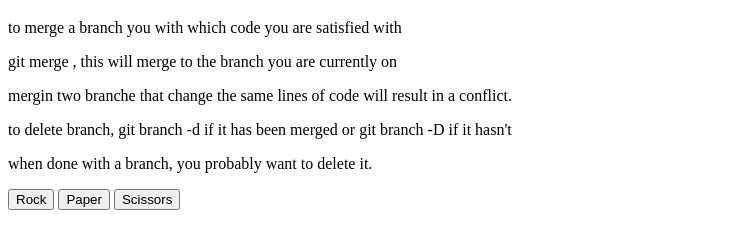
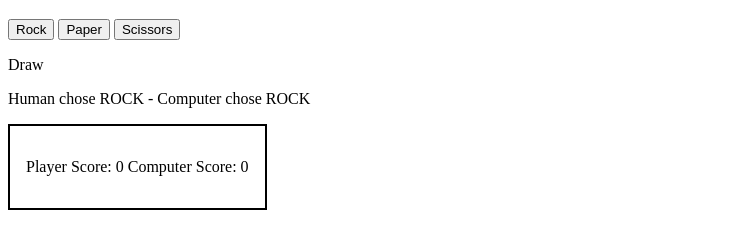
Before and after one commit to o-marin/rock-paper-scissors, a plain HTML site: page index.html in a window 1280 px wide. Both pictures are taken after a click on the button "Rock". Shown: the part 61-310 px from the top of the page, without its empty margins (0-747 px from the left). Drawn offline with Linux system fonts and the light colour scheme.

Commit message:
refine score display, add each player choice, finish project

```diff
--- a/index.html
+++ b/index.html
@@ -8,14 +8,6 @@
 <body>
 
     <h1>Let's play a friendly match of rock, paper, scissors</h1>
-
-    <section id="explanation">
-        <p>to merge a branch you with which code you are satisfied with</p>
-        <p>git merge <branch_name>, this will merge to the branch you are currently on</p>
-        <p>mergin two branche that change the same lines of code will result in a conflict.</p>
-        <p>to delete branch, git branch -d <branch_name> if it has been merged or git branch -D if it hasn't</branch_name></p>
-        <p>when done with a branch, you probably want to delete it.</p>
-    </section>
 
     <section id="buttons">
         <button id="rock">Rock</button>
--- a/javascript.js
+++ b/javascript.js
@@ -1,14 +1,10 @@
-let choices = ["ROCK", "PAPER", "SCISSORS"];
-
 //step 2: computer choice logic
 function getComputerChoice() {
+  let choices = ["ROCK", "PAPER", "SCISSORS"];
   return choices[Math.floor(Math.random() * choices.length)];
 }
 
 //step 3: human choice logic.
-
-
-
 
 //step 4: keeping scores
 
@@ -20,31 +16,36 @@ let computerScore = 0;
 function playRound(computerChoice, humanChoice) {
   let beats = { PAPER: "ROCK", ROCK: "SCISSORS", SCISSORS: "PAPER" };
 
+  if(humanScore == 5){
+    alert('Human is the Winner!');
+    humanScore = 0;
+    computerScore = 0;
+    location.reload();
+   }else if(computerScore == 5){
+     alert('Computer wins!')
+     humanScore = 0;
+     computerScore = 0;
+     location.reload();
+   }
+
+
   if (humanChoice == computerChoice) {
-    console.log(
-      `Computer chose ${computerChoice} - Humano chose ${humanChoice}`
-    );
     return "Draw";
   }
 
   if (beats[computerChoice] == humanChoice) {
     computerScore += 1;
-    console.log(
-      `Computer chose ${computerChoice} - Humano chose ${humanChoice}`
-    );
+
     return "The computer has won this match";
   } else {
     humanScore += 1;
-    console.log(
-      `Computer chose ${computerChoice} - Humano chose ${humanChoice}`
-    );
+
     return "The human has won this match";
-  }
   }
 
 
 
-
+}
 
 /**
  *
@@ -56,20 +57,61 @@ function playRound(computerChoice, humanChoice) {
  * textContent como playerChoice o humanChoice
  */
 
+let botones = document.querySelectorAll("#buttons button");
+console.log(buttons);
 
+let rock = document.querySelector("#rock");
+let paper = document.querySelector("#paper");
+let scissors = document.querySelector("#scissors");
 
-let botones = document.querySelectorAll('#buttons button')
-console.log(buttons)
+let human_choice = "";
+let computer_choice = "";
+// Como guardo dentro de cada boton el event listener
+botones.forEach((boton) =>
+  boton.addEventListener("click", (e) => {
+    human_choice = boton.textContent;
+    computer_choice = getComputerChoice();
+    addWinner(playRound(computer_choice, human_choice.toUpperCase()));
+    addContent(
+      `Human chose ${human_choice.toUpperCase()} - Computer chose ${computer_choice}`
+    );
+    runningScore(humanScore, computerScore);
+  })
+);
 
+function addWinner(winner) {
+  let div = document.createElement("div");
+  let paragraph = document.createElement("p");
+  paragraph.textContent = winner;
+  document.body.appendChild(div);
+  div.appendChild(paragraph);
+  //addBorder(div);
+}
 
-  let rock = document.querySelector('#rock');
-  let paper = document.querySelector('#paper')
-  let scissors = document.querySelector('#scissors')
+function runningScore(humanScore, computerScore) {
+  let div = document.createElement("div");
+  let p = document.createElement("p");
+  p.textContent = `Player Score: ${humanScore} Computer Score: ${computerScore}`;
+  document.body.appendChild(div);
+  div.appendChild(p);
+  addBorder(div);
+}
 
-  let human_choice = ''
-  // Como guardo dentro de cada boton el event listener
-  botones.forEach(boton=>boton.addEventListener('click', (e)=>{
-    human_choice = boton.textContent
+function addContent(content) {
+  let div = document.createElement("div");
+  let para = document.createElement("p");
+  para.textContent = content;
+  document.body.appendChild(div);
+  div.appendChild(para);
+}
 
-    playRound(getComputerChoice(), human_choice.toUpperCase())
-  }));
+function addBorder(element) {
+  element.style.border = "2px solid black";
+  element.style.width = "fit-content";
+  element.style.padding = "1rem";
+}
+
+/**
+ * Display the running score, and announce a winner of the game once one player reaches 5 points
+ *
+ */
```
Lines whose indentation alone changed are shown as unchanged.
